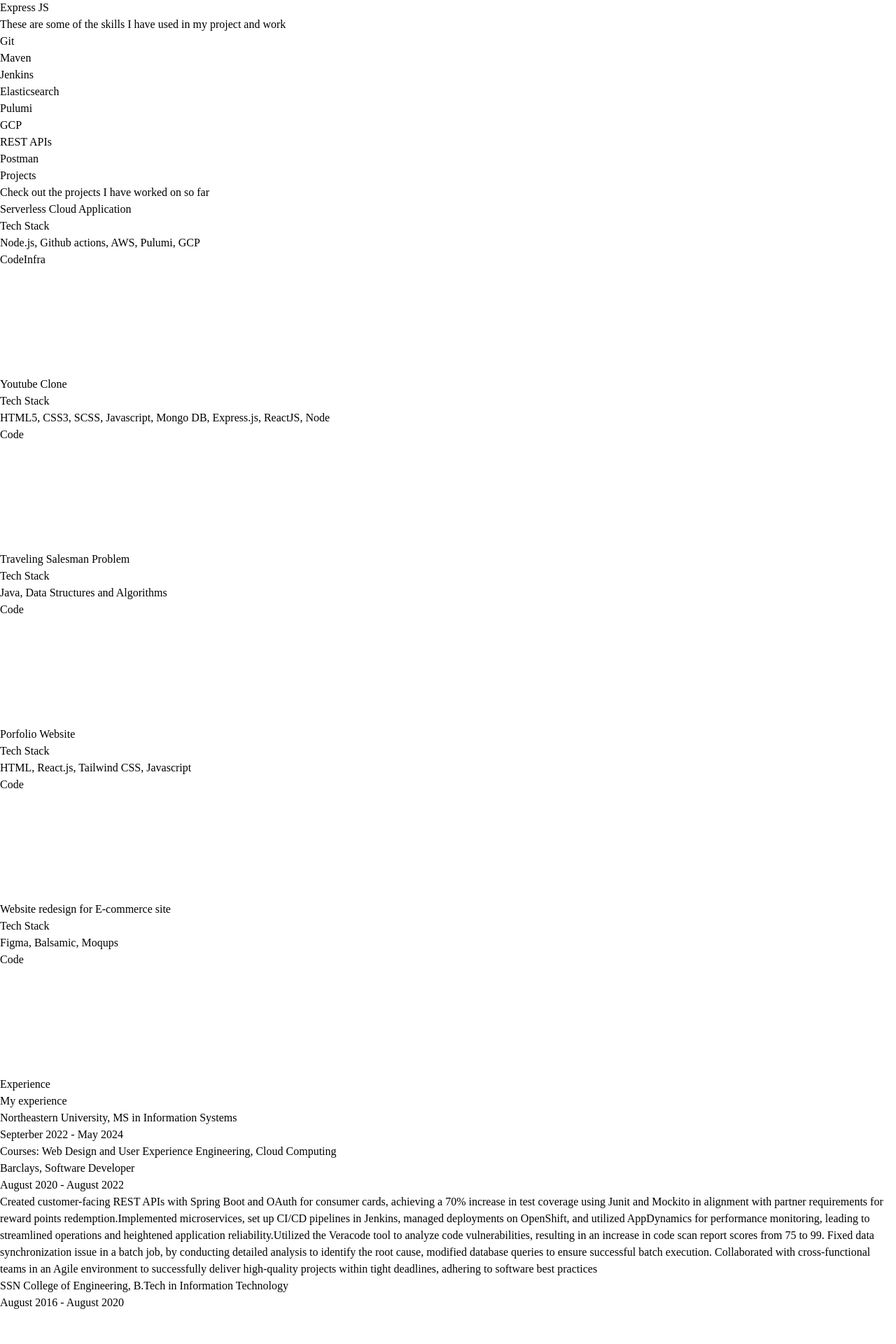
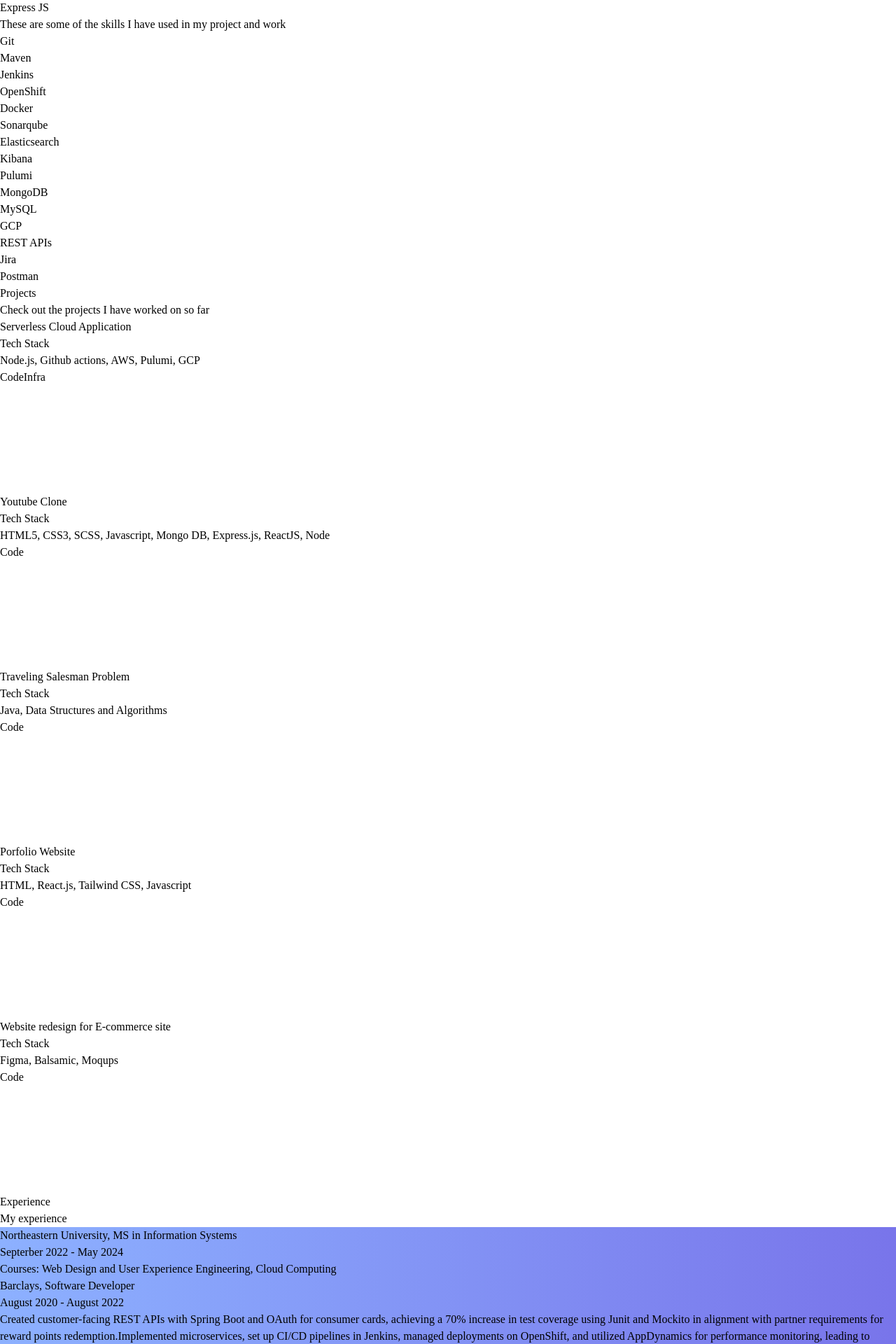
Before and after one commit to aishwaryavenkatesan/aishwaryavenkatesan.github.io, a React (Create React App) app in the folder my-portfolio/: page / in a window 1280 px wide. Shown: the part 4984-6904 px from the top of the page at 70% size. Before the commit the page ends 6857 px from the top, so only its background shows below. Built offline with nearby package versions, Linux system fonts and the light colour scheme; the HTML template or start-up script is replaced by a standard one.

Commit message:
adding changes for code

```diff
--- a/my-portfolio/src/components/Experience.jsx
+++ b/my-portfolio/src/components/Experience.jsx
@@ -16,7 +16,7 @@ const Experience = () => {
         <div class="flex flex-col md:grid grid-cols-9 mx-auto p-2 text-blue-50">
           {/* <!-- left --> */}
           <div class="flex flex-row-reverse md:contents">
-            <div class="bg-blue-500 col-start-1 col-end-5 p-4 rounded-xl my-4 ml-auto shadow-md">
+            <div class="experience-div col-start-1 col-end-5 p-4 rounded-xl my-4 ml-auto shadow-md">
               <h3 class="font-semibold text-md mb-1">
                 Northeastern University, MS in Information Systems
               </h3>
@@ -41,7 +41,7 @@ const Experience = () => {
               </div>
               <div class="w-6 h-6 absolute top-1/2 -mt-3 rounded-full bg-blue-500 shadow"></div>
             </div>
-            <div class="bg-blue-500 col-start-6 col-end-10 p-4 rounded-xl my-4 mr-auto shadow-md">
+            <div class="experience-div col-start-6 col-end-10 p-4 rounded-xl my-4 mr-auto shadow-md bg-blue-500">
               <h3 class="font-semibold text-lg mb-1">
                 Barclays, Software Developer
               </h3>
@@ -67,7 +67,7 @@ const Experience = () => {
           </div>
           {/* <!-- left --> */}
           <div class="flex flex-row-reverse md:contents">
-            <div class="bg-blue-500 col-start-1 col-end-5 p-4 rounded-xl my-4 ml-auto shadow-md">
+            <div class="experience-div bg-blue-500 col-start-1 col-end-5 p-4 rounded-xl my-4 ml-auto shadow-md">
               <h3 class="font-semibold text-md mb-1">
                 SSN College of Engineering, B.Tech in Information Technology
               </h3>
--- a/my-portfolio/src/components/Skills.jsx
+++ b/my-portfolio/src/components/Skills.jsx
@@ -82,16 +82,38 @@ const Skills = () => {
             <p className="px-4 text-center">Jenkins</p>
           </div>
           <div className="shadow-md shadow-[#040c16] flex items-center justify-center w-32 h-16">
+            <p className="px-4 text-center">OpenShift</p>
+          </div>
+          <div className="shadow-md shadow-[#040c16] flex items-center justify-center w-32 h-16">
+            <p className="px-4 text-center">Docker</p>
+          </div>
+          <div className="shadow-md shadow-[#040c16] flex items-center justify-center w-32 h-16">
+            <p className="px-4 text-center">Sonarqube</p>
+          </div>
+
+          <div className="shadow-md shadow-[#040c16] flex items-center justify-center w-32 h-16">
             <p className="px-4 text-center">Elasticsearch</p>
           </div>
           <div className="shadow-md shadow-[#040c16] flex items-center justify-center w-32 h-16">
+            <p className="px-4 text-center">Kibana</p>
+          </div>
+          <div className="shadow-md shadow-[#040c16] flex items-center justify-center w-32 h-16">
             <p className="px-4 text-center">Pulumi</p>
+          </div>
+          <div className="shadow-md shadow-[#040c16] flex items-center justify-center w-32 h-16">
+            <p className="px-4 text-center">MongoDB</p>
+          </div>
+          <div className="shadow-md shadow-[#040c16] flex items-center justify-center w-32 h-16">
+            <p className="px-4 text-center">MySQL</p>
           </div>
           <div className="shadow-md shadow-[#040c16] flex items-center justify-center w-32 h-16">
             <p className="px-4 text-center">GCP</p>
           </div>
           <div className="shadow-md shadow-[#040c16] flex items-center justify-center w-32 h-16">
             <p className="px-4 text-center">REST APIs</p>
+          </div>
+          <div className="shadow-md shadow-[#040c16] flex items-center justify-center w-32 h-16">
+            <p className="px-4 text-center">Jira</p>
           </div>
           <div className="shadow-md shadow-[#040c16] flex items-center justify-center w-32 h-16">
             <p className="px-4 text-center">Postman</p>
--- a/my-portfolio/src/index.css
+++ b/my-portfolio/src/index.css
@@ -19,11 +19,18 @@
   height: 250px;
 }
 
-.content-div:hover,
-.experinece-div {
+.content-div:hover {
   background-image: linear-gradient(
     to right,
     rgba(112, 157, 255, 0.8),
     hsla(242, 74%, 61%, 0.8)
   ) !important;
 }
+
+.experience-div {
+  background-image: linear-gradient(
+    to right,
+    rgba(112, 157, 255, 0.8),
+    hsla(242, 74%, 61%, 0.8)
+  );
+}
```
